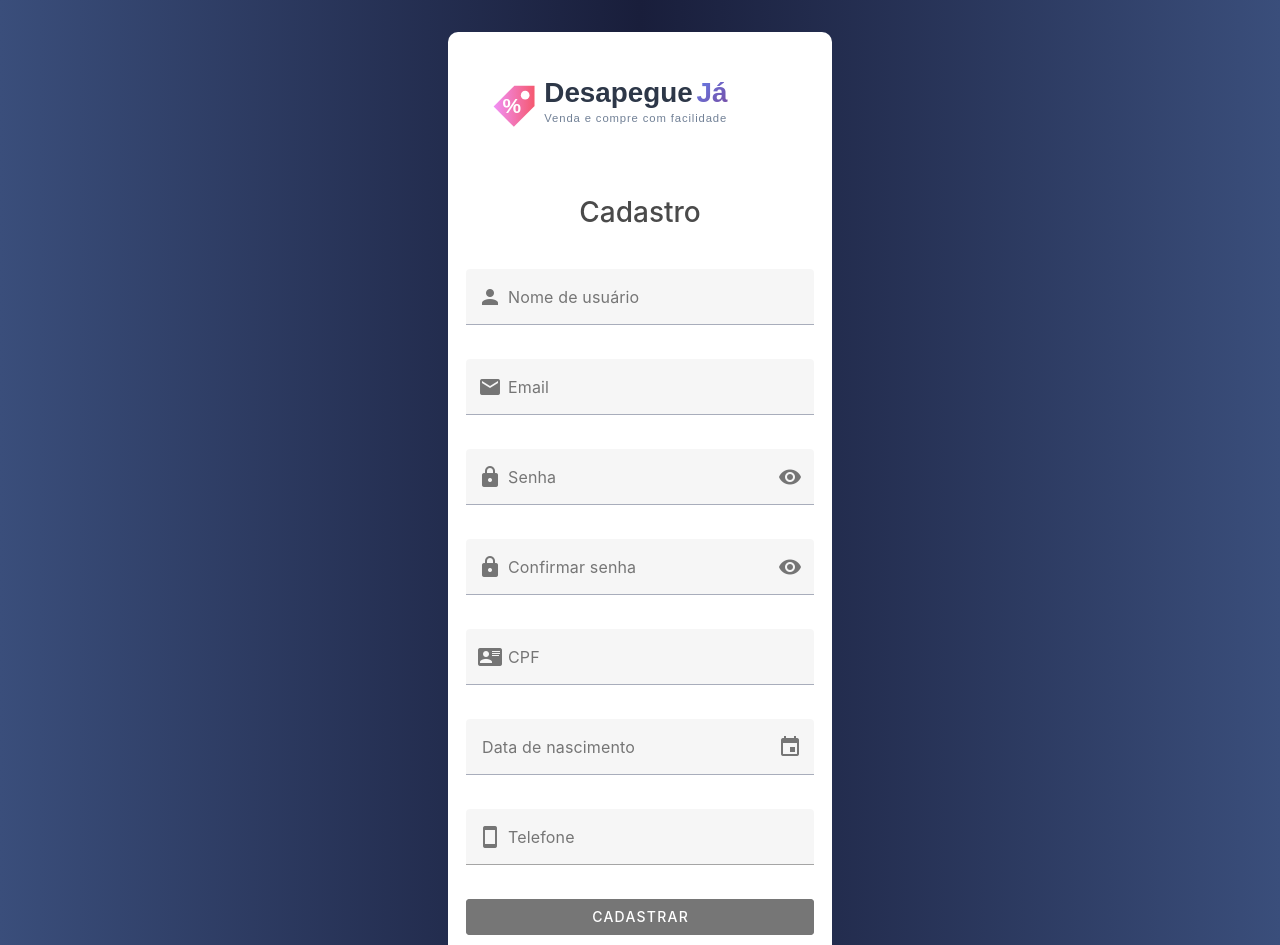
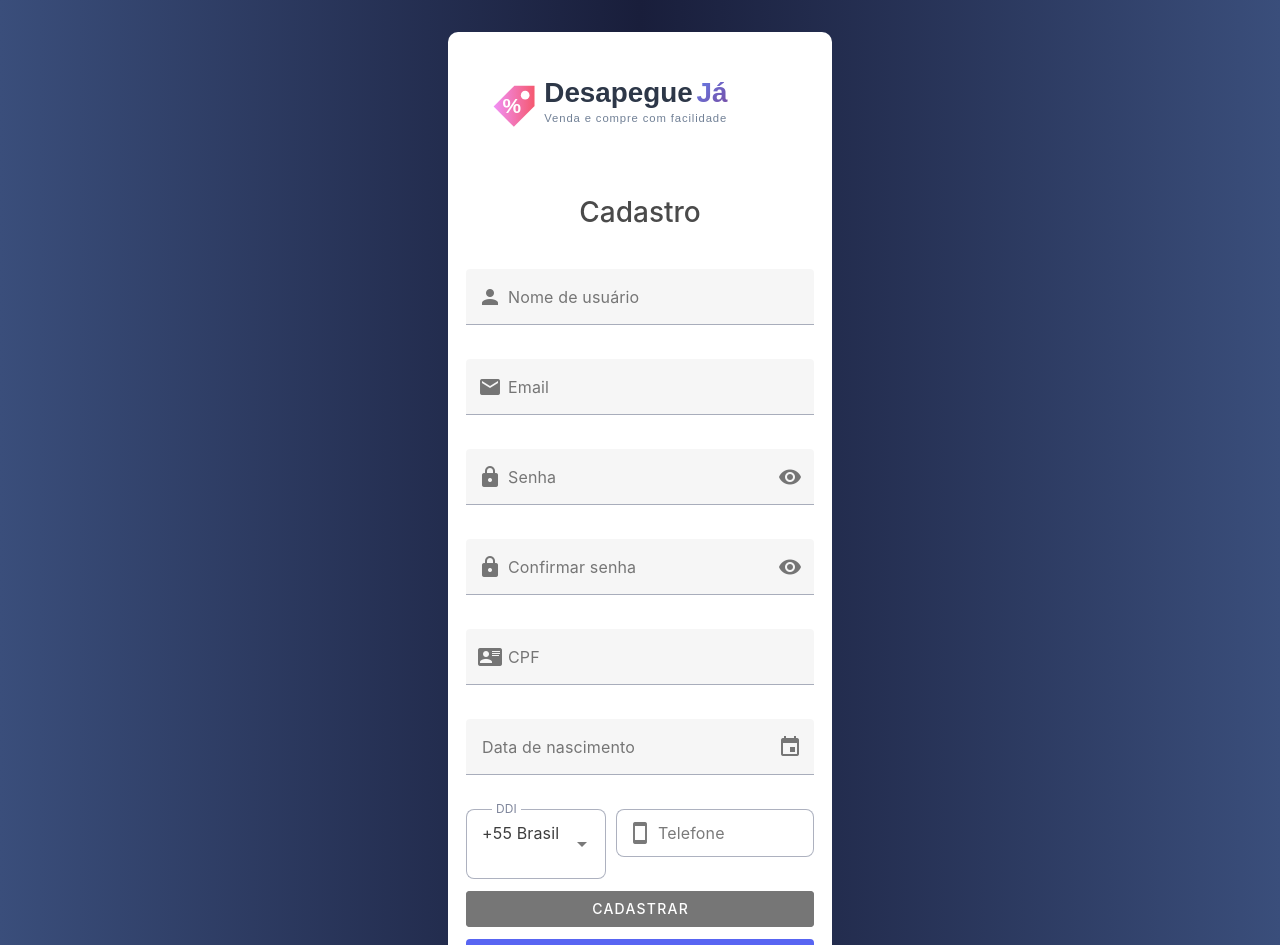
Before and after one commit to RicardoFM1/FrontendVue-DesapegueJa, a Vue app: page /cadastro in a window 1280 px wide. Shown: the top 945 px of the page. Built offline with nearby package versions, Linux system fonts and the light colour scheme; the HTML template or start-up script is replaced by a standard one.

Commit message:
ajustado telefone

```diff
--- a/src/pages/cadastro/cadastro.vue
+++ b/src/pages/cadastro/cadastro.vue
@@ -105,14 +105,37 @@
               </v-card-actions>
             </v-card>
           </v-dialog>
-          <v-text-field
-            label="Telefone"
-            v-model="usuario.Telefone"
-            prepend-inner-icon="mdi-cellphone"
-            placeholder="(DD) 0000-0000 ou 00000-0000"
-            :rules="rulesTelefone"
-            @input="formatTelefone"
-          ></v-text-field>
+         <div style="display: flex; gap: 10px; width: 100%;">
+ <v-select
+  :items="ddiOptions"
+  v-model="usuario.ddi"
+  item-title="text"
+  item-value="value"
+  variant="outlined"
+  density="comfortable"
+  hide-details="auto"
+  base-color="#293559"
+  style="max-width: 140px;"
+  label="DDI"
+  rounded="lg"
+  :rules="rulesDDI"
+  required
+/>
+
+
+  <v-text-field
+    label="Telefone"
+    v-model="usuario.Telefone"
+    prepend-inner-icon="mdi-cellphone"
+    :rules="rulesTelefone"
+    base-color="#293559"
+    density="comfortable"
+    variant="outlined"
+    rounded="lg"
+  />
+</div>
+
+
           <v-btn
             :disabled="disabled"
             :loading="loading"
@@ -141,6 +164,15 @@ import { connection } from "@/connection/axiosConnection";
 import { useRouter } from "vue-router";
 import { useMask } from "../../utility/masks/mask";
 
+const ddiOptions = [
+  { text: "+1 EUA", value: "1" },
+  { text: "+34 Espanha", value: "34" },
+  { text: "+44 Reino Unido", value: "44" },
+  { text: "+49 Alemanha", value: "49" },
+  { text: "+52 México", value: "52" },
+  { text: "+55 Brasil", value: "55" },
+  { text: "+351 Portugal", value: "351" },
+];
 
 const router = useRouter();
 onMounted(() => {
@@ -158,8 +190,10 @@ const usuario = ref({
   confirmSenha: "",
   dataNascimento: "",
   CPF: "",
+  ddi: "55",
   Telefone: "",
 });
+
 const loading = ref(false);
 const show = ref(true);
 const show2 = ref(true);
@@ -171,43 +205,7 @@ const inputTelefone = ref(null);
 useMask(inputData, { mask: "00/00/0000" });
 useMask(inputCPF, { mask: "000.000.000-00" });
 
-const formatTelefone = (e) => {
-  let numeros = e.target.value.replace(/\D/g, "");
 
-
-  if (numeros.length > 13) numeros = numeros.slice(0, 13);
-
-  let ddd, prefixo, resto;
-
-
-  if (numeros.length >= 2) {
-    ddd = numeros.slice(0, 2);
-    prefixo = numeros.slice(2, 4);
-    resto = numeros.slice(4);
-  } else {
-    ddd = numeros;
-    prefixo = "";
-    resto = "";
-  }
-
-  let firstPart, lastPart;
-
-  if (resto.length > 4) {
-    firstPart = resto.slice(0, resto.length - 4);
-    lastPart = resto.slice(resto.length - 4);
-  } else {
-    firstPart = resto;
-    lastPart = "";
-  }
-
-  let formatted = "";
-  if (ddd) formatted += `(${ddd})`;
-  if (prefixo) formatted += ` ${prefixo}`;
-  if (firstPart) formatted += ` ${firstPart}`;
-  if (lastPart) formatted += `-${lastPart}`;
-
-  usuario.value.Telefone = formatted;
-};
 
 
 
@@ -237,7 +235,8 @@ const onSubmit = async () => {
   loading.value = false;
   return;
 }
-const telefoneFormatado = usuario.value.Telefone.replace(/\D/g, "");
+const telefoneFormatado = usuario.value.ddi + usuario.value.Telefone.replace(/\D/g, "");
+
 
   console.log(cpfFormatado, "FormatCPF");
   console.log(telefoneFormatado, "formatTelefone")
@@ -296,14 +295,14 @@ const rulesDataNascimento = [
     "Data inválida",
 ];
 
+const rulesDDI = [
+  (value) => !!value || "Obrigatório selecionar um DDI",
+];
 const rulesTelefone = [
   (value) => !!value || "Obrigatório preencher",
-  (value) => {
+  (value) => value.length >= 8 || "Telefone muito curto",
+];
 
-    const regex = /^\(\d{2,3}\)\s\d{2}\s\d{4,5}-\d{4}$/;
-    return regex.test(value) || "Telefone inválido. Use o formato (DDD) DD 0000-0000 ou 00000-0000";
-  }
-];
 
 const disabled = computed(
   () =>
@@ -311,6 +310,7 @@ const disabled = computed(
     !usuario.value.senha ||
     usuario.value.confirmSenha !== usuario.value.senha ||
     !usuario.value.CPF ||
+     !usuario.value.ddi ||
     !usuario.value.Telefone ||
     !usuario.value.dataNascimento
 );
--- a/src/pages/completarCadastro/completarCadastro.vue
+++ b/src/pages/completarCadastro/completarCadastro.vue
@@ -152,10 +152,6 @@ const token = ref(localStorage.getItem("token"))
 useMask(inputData, { mask: "00/00/0000" });
 useMask(inputCPF, { mask: "000.000.000-00" });
 
-const filtrarTelefone = (valor) => {
-  usuario.value.telefone = valor;
-};
-
 
 const isNumber = (evt) => {
   const charCode = evt.which ? evt.which : evt.keyCode;
--- a/src/pages/perfil/perfil.vue
+++ b/src/pages/perfil/perfil.vue
@@ -1,15 +1,14 @@
 <template>
-  <v-container style="display: flex;" class="pa-6" v-if="tokenExiste">
-
-    <v-container  class="containerAllPerfil">
-
-
+  <v-container style="display: flex" class="pa-6" v-if="tokenExiste">
+    <v-container class="containerAllPerfil">
       <div v-if="loadingInit" class="text-center pa-10">
         <v-progress-circular indeterminate color="primary" size="64" />
         <p class="mt-3">Carregando informações...</p>
       </div>
       <v-card v-else class="mx-auto pa-6" max-width="600">
-      <v-card-title class="text-h5 text-center">Perfil do Usuário</v-card-title>
+        <v-card-title class="text-h5 text-center"
+          >Perfil do Usuário</v-card-title
+        >
         <v-divider class="my-4"></v-divider>
 
         <v-row class="justify-center mb-4">
@@ -92,24 +91,60 @@
             :rules="rulesDataNascimento"
             @input="usuario.dataNascimento = formatData($event.target.value)"
           />
+         <div style="display: flex; gap: 10px; width: 100%;">
+ <v-select
+  :items="ddiOptions"
+  v-model="usuario.ddi"
+  item-title="text"
+  item-value="value"
+  variant="outlined"
+  density="comfortable"
+  hide-details="auto"
+  base-color="#293559"
+  style="max-width: 140px;"
+  label="DDI"
+  rounded="lg"
+  :rules="rulesDDI"
+  required
+/>
+
 
   <v-text-field
+    label="Telefone"
     v-model="usuario.Telefone"
-          label="Telefone"
     prepend-inner-icon="mdi-cellphone"
-          placeholder="(DD) 00 0000-0000 ou 00 00000-0000"
     :rules="rulesTelefone"
-          @input="usuario.Telefone = formatTelefone($event.target.value)"
+    base-color="#293559"
+    density="comfortable"
+    variant="outlined"
+    rounded="lg"
   />
+</div>
 
           <v-row class="mt-6" justify="center" align="center">
-          <v-btn color="grey" class="mr-3" variant="outlined" type="button" @click="recarregarPagina">
+            <v-btn
+              color="grey"
+              class="mr-3"
+              variant="outlined"
+              type="button"
+              @click="recarregarPagina"
+            >
               Recarregar
             </v-btn>
-          <v-btn color="primary" :loading="loading" class="mr-3" type="submit">
+            <v-btn
+              color="primary"
+              :loading="loading"
+              class="mr-3"
+              type="submit"
+            >
               Salvar Alterações
             </v-btn>
-          <v-btn color="grey" variant="outlined" type="button" @click="voltarHome">
+            <v-btn
+              color="grey"
+              variant="outlined"
+              type="button"
+              @click="voltarHome"
+            >
               Cancelar
             </v-btn>
           </v-row>
@@ -131,11 +166,16 @@
             label="CEP"
             v-model="endereco.Cep"
             append-inner-icon="mdi-delete"
-        @click:append-inner="endereco.Cep = '', endereco.Bairro = '', endereco.Cidade = '', endereco.Estado = '', endereco.Rua = ''"
+            @click:append-inner="
+              (endereco.Cep = ''),
+                (endereco.Bairro = ''),
+                (endereco.Cidade = ''),
+                (endereco.Estado = ''),
+                (endereco.Rua = '')
+            "
             placeholder="00000-00"
             @input="onInputCep"
           >
-
           </v-text-field>
           <v-select
             label="Estado"
@@ -169,36 +209,31 @@
               { title: 'Santa Catarina', value: 'SC' },
               { title: 'São Paulo', value: 'SP' },
               { title: 'Sergipe', value: 'SE' },
-  { title: 'Tocantins', value: 'TO' }
+              { title: 'Tocantins', value: 'TO' },
             ]"
             :item-title="title"
             :item-value="value"
           >
-
           </v-select>
           <v-text-field
             label="Cidade"
             v-model="endereco.Cidade"
             :readonly="readOnlyComCEP"
           >
-
           </v-text-field>
           <v-text-field
             label="Bairro"
             v-model="endereco.Bairro"
             :readonly="readOnlyComCEP"
           >
-
           </v-text-field>
           <v-row>
-
             <v-text-field
               label="Rua"
               class="ml-3 mr-3"
               v-model="endereco.Rua"
               :readonly="readOnlyComCEP"
             >
-
             </v-text-field>
 
             <v-text-field
@@ -207,63 +242,62 @@
               max-width="50%"
               v-model="endereco.Numero"
             >
-
             </v-text-field>
           </v-row>
           <v-select
             label="Tipo de logradouro"
             v-model="endereco.Logradouro"
-
             :items="[
               { title: '', value: '' },
-          { title: 'Rua', value: 'rua'},
-          { title: 'Avenida', value: 'avenida'},
-          { title: 'Praça', value: 'praca'},
-          { title: 'Travessa', value: 'travessa'},
-          { title: 'Outros', value: 'outros'}
-
-
+              { title: 'Rua', value: 'rua' },
+              { title: 'Avenida', value: 'avenida' },
+              { title: 'Praça', value: 'praca' },
+              { title: 'Travessa', value: 'travessa' },
+              { title: 'Outros', value: 'outros' },
             ]"
             item-title="title"
             item-value="value"
           >
-
           </v-select>
-        <v-text-field
-        label="Complemento"
-        v-model="endereco.Complemento"
-        >
-
+          <v-text-field label="Complemento" v-model="endereco.Complemento">
           </v-text-field>
           <v-select
             label="Status"
             v-model="endereco.Status"
             :items="[
               { title: '', value: '' },
-          { title: 'Ativo', value: 'ativo'},
-          { title: 'Inativo', value: 'inativo'}
-
+              { title: 'Ativo', value: 'ativo' },
+              { title: 'Inativo', value: 'inativo' },
             ]"
             item-title="title"
             item-value="value"
           >
             >
-
           </v-select>
 
-        <v-row  class="mt-6" justify="center" align="center">
-
-          <v-btn color="primary" :loading="loadingEndereco" class="mr-3" type="submit">
+          <v-row class="mt-6" justify="center" align="center">
+            <v-btn
+              color="primary"
+              :loading="loadingEndereco"
+              class="mr-3"
+              type="submit"
+            >
               Salvar Alterações
             </v-btn>
-          <v-btn color="grey" variant="outlined" type="button" @click="voltarHome">
+            <v-btn
+              color="grey"
+              variant="outlined"
+              type="button"
+              @click="voltarHome"
+            >
               Cancelar
             </v-btn>
           </v-row>
         </v-form>
       </v-card>
       <v-row class="mt-4" justify="center" align="center">
-      <v-btn v-if="!loadingInit"
+        <v-btn
+          v-if="!loadingInit"
           text="Excluir conta"
           color="red"
           @click="confirmacaoSair = !confirmacaoSair"
@@ -273,10 +307,13 @@
       <v-dialog
         max-width="500"
         v-model="confirmacaoSair"
-        v-if="confirmacaoSair">
+        v-if="confirmacaoSair"
+      >
         <v-card class="pa-4" elevation="8" rounded="xl">
           <v-card-title class="text-center font-weight-bold text-h4">
-        <v-icon color="error"  size="32" class="mr-2">mdi-alert-circle-outline</v-icon>
+            <v-icon color="error" size="32" class="mr-2"
+              >mdi-alert-circle-outline</v-icon
+            >
             Confirmar Exclusão
           </v-card-title>
 
@@ -318,7 +355,6 @@ import { toast } from "vue3-toastify";
 import { connection } from "@/connection/axiosConnection";
 import { useRouter } from "vue-router";
 
-
 const router = useRouter();
 
 const token = ref(localStorage.getItem("token") || "");
@@ -331,6 +367,15 @@ onMounted(async () => {
 });
 
 const formRef = ref(null);
+const ddiOptions = [
+  { text: "+1 EUA", value: "1" },
+  { text: "+34 Espanha", value: "34" },
+  { text: "+44 Reino Unido", value: "44" },
+  { text: "+49 Alemanha", value: "49" },
+  { text: "+52 México", value: "52" },
+  { text: "+55 Brasil", value: "55" },
+  { text: "+351 Portugal", value: "351" },
+];
 
 const usuario = ref({
   Nome: "",
@@ -339,6 +384,7 @@ const usuario = ref({
   dataNascimento: "",
   CPF: "",
   Telefone: "",
+  ddi: "55"
 });
 
 const endereco = ref({
@@ -350,8 +396,8 @@ const endereco = ref({
   Numero: "",
   Logradouro: "",
   Complemento: "",
-  Status: ""
-})
+  Status: "",
+});
 
 const mostrarSenha = ref(false);
 const loading = ref(false);
@@ -361,10 +407,7 @@ const inputArquivo = ref(null);
 const readOnlyComCEP = computed(() => {
   const numeros = endereco.value.Cep?.replace(/\D/g, "") || "";
   return numeros.length === 8;
-})
-
-
-
+});
 
 const rulesEmail = [
   (v) =>
@@ -386,15 +429,10 @@ const rulesDataNascimento = [
     /^(0[1-9]|[12][0-9]|3[01])\/(0[1-9]|1[0-2])\/\d{4}$/.test(v) ||
     "Data inválida",
 ];
-const rulesTelefone = [
-  (v) =>
-    !v ||
-    /^\(\d{2,3}\)\s\d{2}\s\d{4,5}-\d{4}$/.test(v) ||
-    "Telefone inválido. Ex: (DD) 0000-0000 ou 00000-0000",
-];
+const rulesTelefone = [(v) => !v];
+const formatTelefone = (v) => v.replace(/\D/g, "");
 
 const formatCep = (value) => {
-
   let numeros = value.replace(/\D/g, "").slice(0, 8);
 
   let parte1 = numeros.slice(0, 5);
@@ -420,7 +458,9 @@ const buscarEnderecoViaCep = async () => {
   if (cepNumeros.length !== 8) return;
 
   try {
-    const res = await connection.get(`https://viacep.com.br/ws/${cepNumeros}/json/`);
+    const res = await connection.get(
+      `https://viacep.com.br/ws/${cepNumeros}/json/`
+    );
 
     if (res.data.erro) {
       toast.error("CEP não encontrado");
@@ -431,7 +471,6 @@ const buscarEnderecoViaCep = async () => {
     endereco.value.Bairro = res.data.bairro || "";
     endereco.value.Cidade = res.data.localidade || "";
     endereco.value.Estado = res.data.uf || "";
-
   } catch (err) {
     toast.error("Erro ao buscar endereço via CEP");
   }
@@ -439,10 +478,7 @@ const buscarEnderecoViaCep = async () => {
 
 const buscarEnderecoViaCepDebounced = debounce(buscarEnderecoViaCep, 500);
 
-watch(
-  () => endereco.value.Cep,
-  buscarEnderecoViaCepDebounced
-);
+watch(() => endereco.value.Cep, buscarEnderecoViaCepDebounced);
 
 const onInputCep = (event) => {
   endereco.value.Cep = formatCep(event.target.value);
@@ -472,29 +508,8 @@ const formatData = (value) => {
   return result;
 };
 
-const formatTelefone = (value) => {
-  let numeros = value.replace(/\D/g, "");
 
-  if (numeros.length < 4) return numeros;
 
-  const ddd = numeros.slice(0, 2);
-  const prefixo = numeros.slice(2, 4);
-  const restante = numeros.slice(4);
-  let firstPart = "";
-  let lastPart = "";
-
-  if (restante.length <= 4) {
-    firstPart = restante;
-  } else if (restante.length === 8) {
-    firstPart = restante.slice(0, 4);
-    lastPart = restante.slice(4);
-  } else {
-    firstPart = restante.slice(0, 5);
-    lastPart = restante.slice(5);
-  }
-
-  return `(${ddd}) ${prefixo} ${firstPart}${lastPart ? "-" + lastPart : ""}`;
-};
 
 function abrirExplorador() {
   inputArquivo.value.click();
@@ -505,13 +520,11 @@ function carregarImagem(event) {
 
   console.log("Arquivo recebido:", arquivo.name, arquivo.type, arquivo.size);
 
-
   if (!arquivo.type.includes("png")) {
     toast.error("Apenas imagens PNG são permitidas.");
     event.target.value = "";
     return;
   }
-
 
   const tamanhoMax = 1 * 1024 * 1024;
   if (arquivo.size > tamanhoMax) {
@@ -519,7 +532,6 @@ function carregarImagem(event) {
     event.target.value = "";
     return;
   }
-
 
   const reader = new FileReader();
   reader.onload = (e) => {
@@ -533,10 +545,9 @@ function carregarImagem(event) {
   reader.readAsDataURL(arquivo);
 }
 
-function recarregarPagina(){
-  router.go(0)
+function recarregarPagina() {
+  router.go(0);
 }
-
 
 function removerImagem() {
   if (imagemPerfil != null) {
@@ -560,11 +571,24 @@ onMounted(async () => {
     return;
   }
 
+
+
   try {
-
     const res = await connection.get("/desapega/usuarios/retrieve", {
       headers: { Authorization: `Bearer ${token.value}` },
     });
+const telRaw = String(res.data.telefone || "").replace(/\D/g, "");
+
+let ddi = "55";
+let numero = "";
+
+if (telRaw.length > 11) {
+  ddi = telRaw.slice(0, telRaw.length - 11);
+  numero = telRaw.slice(-11);
+} else {
+  numero = telRaw;
+}
+
 
     if (res.status === 200 && res.data) {
       retrieve.value = res.data;
@@ -574,18 +598,23 @@ onMounted(async () => {
         email: res.data.email,
         senha: "",
         CPF: res.data.cpf,
-        Telefone: res.data.telefone ? formatTelefone(res.data.telefone) : "",
+        ddi: ddi,
+        Telefone: numero ? numero : "",
         dataNascimento: res.data.data_Nascimento || "",
       };
+
+
 
       imagemPerfil.value = res.data.foto_Perfil || null;
     }
 
-
     if (retrieve.value && retrieve.value.id) {
-      const resEnderecos = await connection.get(`/desapega/enderecos/${retrieve.value.id}`, {
-        headers: { Authorization: `Bearer ${token.value}` }
-      });
+      const resEnderecos = await connection.get(
+        `/desapega/enderecos/${retrieve.value.id}`,
+        {
+          headers: { Authorization: `Bearer ${token.value}` },
+        }
+      );
 
       if (resEnderecos.status === 200 && resEnderecos.data) {
         endereco.value = {
@@ -597,66 +626,73 @@ onMounted(async () => {
           Numero: resEnderecos.data.numero,
           Logradouro: resEnderecos.data.tipo_de_logradouro,
           Complemento: resEnderecos.data.complemento,
-          Status: resEnderecos.data.status
+          Status: resEnderecos.data.status,
         };
       }
     }
-
   } catch (err) {
-    toast.error(err.response?.data?.message || "Erro ao buscar dados do usuário ou endereço");
-  }
-  finally {
+    toast.error(
+      err.response?.data?.message ||
+        "Erro ao buscar dados do usuário ou endereço"
+    );
+  } finally {
     loadingInit.value = false;
   }
 });
 
-const confirmacaoSair = ref(false)
-const loadingExclusao = ref(false)
+const confirmacaoSair = ref(false);
+const loadingExclusao = ref(false);
 
-
-const ExcluirConta = async() => {
-  loadingExclusao.value = true
-  try{
+const ExcluirConta = async () => {
+  loadingExclusao.value = true;
+  try {
     if (retrieve.value && retrieve.value.id) {
       const body = {
         status: "inativo",
-        email: ""
+        email: "",
+      };
+      const res = await connection.patch(
+        `/desapega/usuarios/${retrieve.value.id}`,
+        body,
+        {
+          headers: { Authorization: `Bearer ${token.value}` },
         }
-      const res = await connection.patch(`/desapega/usuarios/${retrieve.value.id}`, body, {
-        headers: { Authorization: `Bearer ${token.value}` }
-      });
+      );
       if (res.status === 200 || res.status === 204) {
         toast.success("Conta excluída com sucesso!", { autoClose: 2000 });
-      localStorage.removeItem("token")
+        localStorage.removeItem("token");
         setTimeout(() => {
-        router.go(0)
+          router.go(0);
         }, 2000);
       } else {
         toast.error(res.data?.message || "Erro ao excluir conta");
       }
-
     }
   } catch (err) {
     toast.error(err.response?.data?.message || "Erro ao excluir conta");
   } finally {
     loadingExclusao.value = false;
   }
-}
+};
+
+
+
 
 const salvarAlteracoes = async () => {
   loading.value = true;
   try {
     const cpfFormatado = usuario.value.CPF?.replace(/[./-]/g, "") || "";
-    const telefoneFormatado = usuario.value.Telefone?.replace(/\D/g, "") || "";
+    const telefoneLimpo = usuario.value.Telefone.replace(/\D/g, "");
+
+
     const body = {
       nome: usuario.value.Nome,
       email: usuario.value.email,
       cpf: cpfFormatado,
-  telefone: telefoneFormatado,
+      telefone: usuario.value.ddi + telefoneLimpo,
       data_de_nascimento: usuario.value.dataNascimento,
       foto_de_perfil: imagemPerfil.value || null,
     };
-
 
     if (usuario.value.senha && usuario.value.senha.trim() !== "") {
       body.senha = usuario.value.senha;
@@ -683,8 +719,8 @@ if (usuario.value.senha && usuario.value.senha.trim() !== "") {
   }
 };
 const salvarAlteracoesEndereco = async () => {
-  loadingEndereco.value = true
-  try{
+  loadingEndereco.value = true;
+  try {
     const body = {
       cep: endereco.value.Cep,
       estado: endereco.value.Estado,
@@ -694,17 +730,18 @@ const salvarAlteracoesEndereco = async () => {
       numero: endereco.value.Numero,
       logradouro: endereco.value.Logradouro,
       complemento: endereco.value.Complemento,
-  status:endereco.value.Status
-    }
-    const res = await connection.patch(`/desapega/enderecos/${retrieve.value.id}`, body,
+      status: endereco.value.Status,
+    };
+    const res = await connection.patch(
+      `/desapega/enderecos/${retrieve.value.id}`,
+      body,
       {
         headers: {
-          Authorization: `Bearer ${token.value}`
+          Authorization: `Bearer ${token.value}`,
+        },
       }
-      }
-    )
+    );
     if (res.status === 200 || res.status === 204) {
-
       toast.success("Alterações salvas com sucesso!", { autoClose: 2000 });
       setTimeout(() => {
         router.go(0);
@@ -714,8 +751,8 @@ const salvarAlteracoesEndereco = async () => {
     }
   } catch (err) {
     toast.error(err.response?.data?.message || "Erro ao atualizar perfil");
-  }finally{
-    loadingEndereco.value = false
+  } finally {
+    loadingEndereco.value = false;
   }
-}
+};
 </script>
```
Lines whose indentation alone changed are shown as unchanged.
